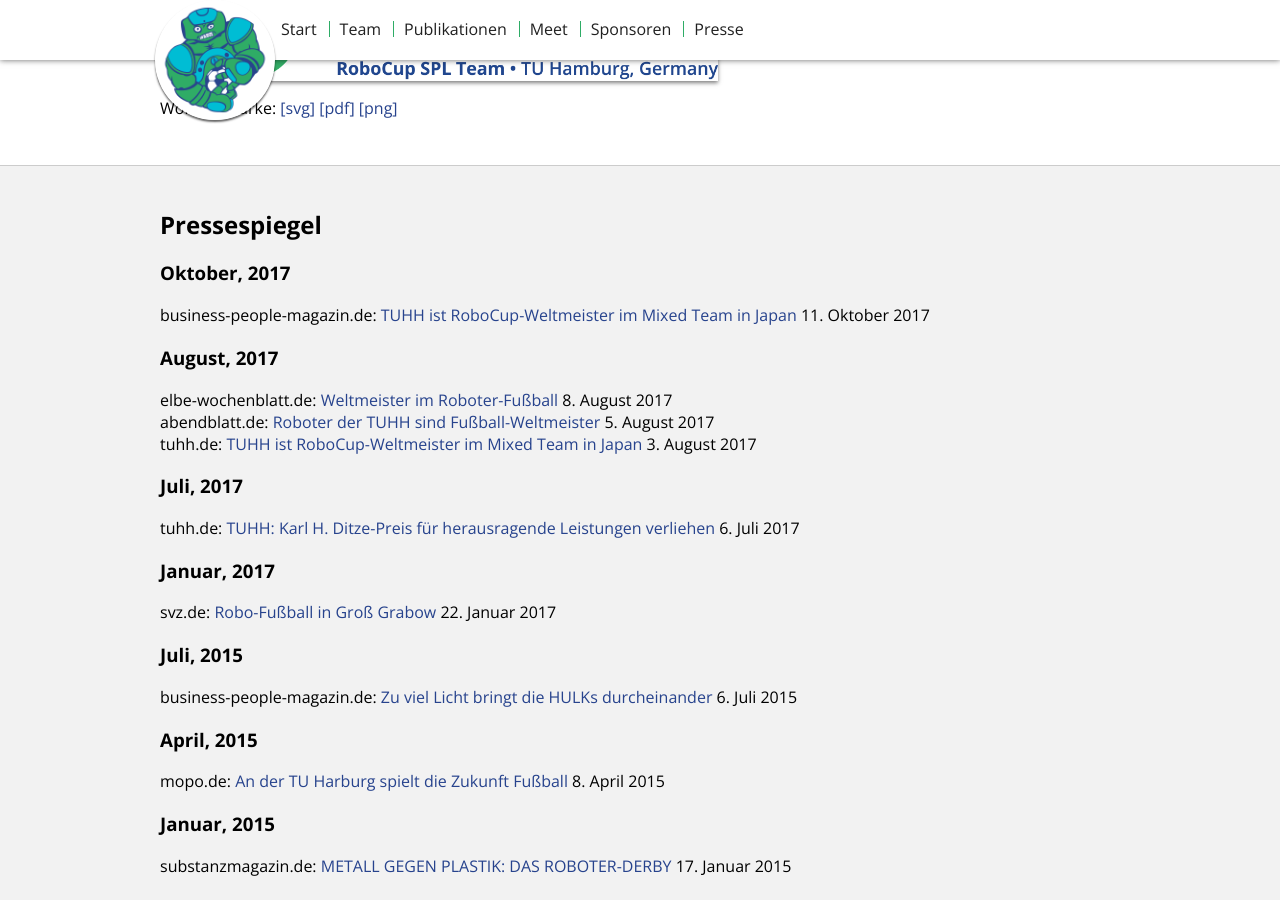
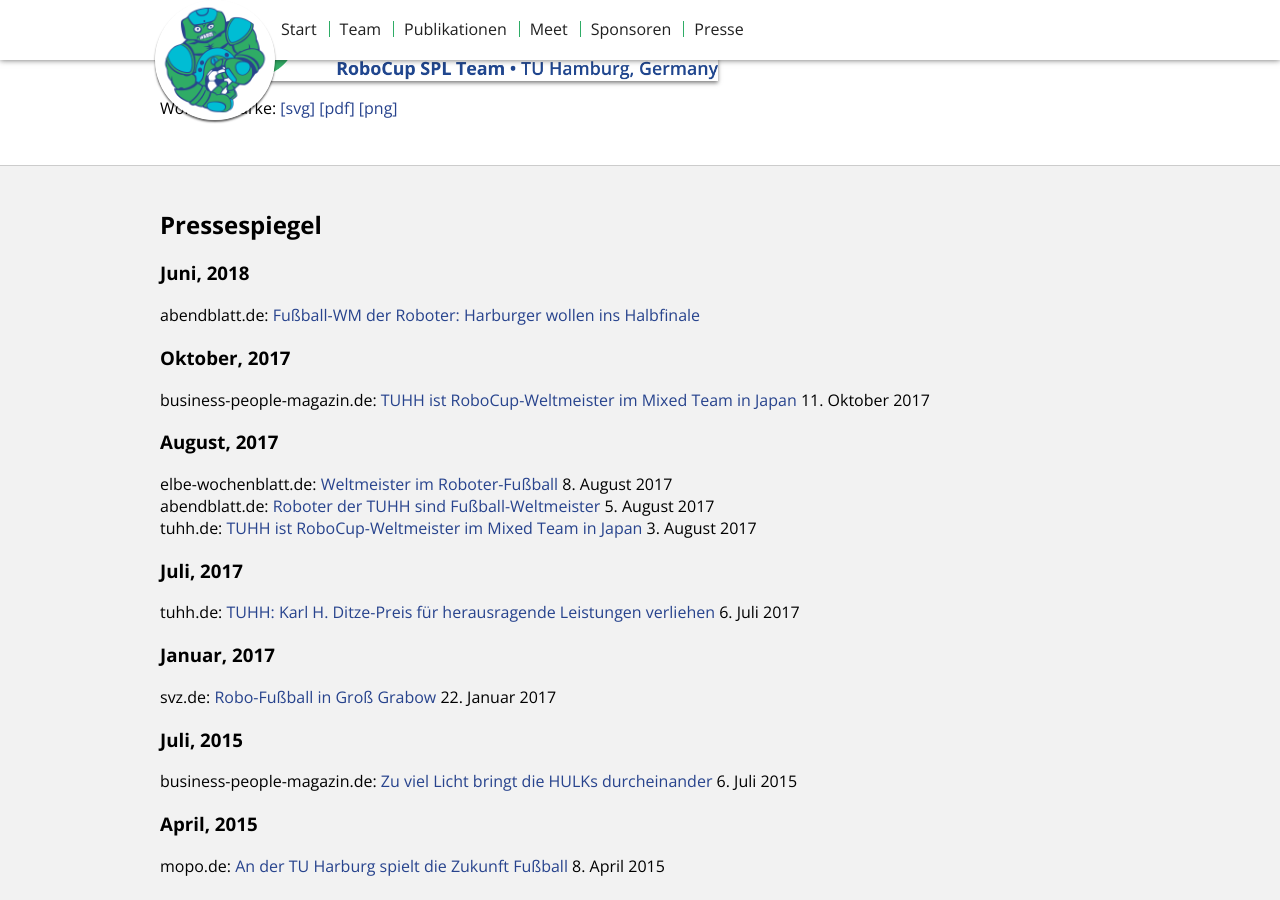
Before and after one commit to HULKs/hulks.github.io, a Jekyll site: the page built from press/index.html, in a window 1280 px wide and 900 px high, scrolled down 385 px. Built offline with Jekyll 4.4.1, drawn with Linux system fonts in a browser that asks for light colours.

Commit message:
Update pressespiegel

```diff
--- a/press/index.html
+++ b/press/index.html
@@ -27,6 +27,8 @@
 <section>
     <div class="container">
       <h2>Pressespiegel</h2>
+      <h3>Juni, 2018</h3>
+      <p>abendblatt.de: <a href="https://www.abendblatt.de/hamburg/article214610037/Fussball-WM-der-Roboter-Harburger-wollen-ins-Halbfinale.html" target="_blank">Fußball-WM der Roboter: Harburger wollen ins Halbfinale</a>
       <h3>Oktober, 2017</h3>
       <p>business-people-magazin.de: <a href="http://www.business-people-magazin.de/newsgate/tuhh-ist-robocup-weltmeister-im-mixed-team-in-japan-17794/">TUHH ist RoboCup-Weltmeister im Mixed Team in Japan</a> 11. Oktober 2017</p>
       <h3>August, 2017</h3>
```
